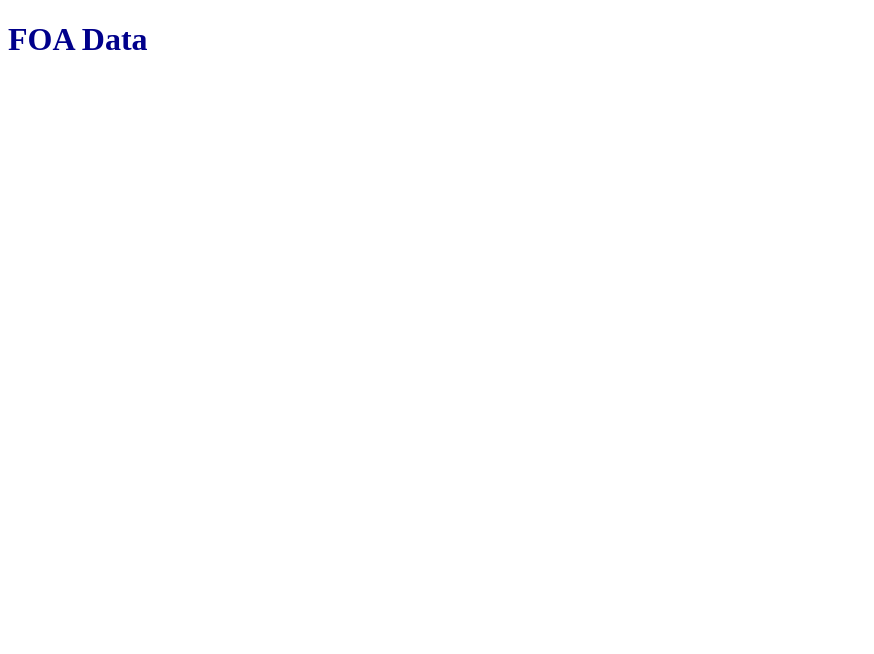
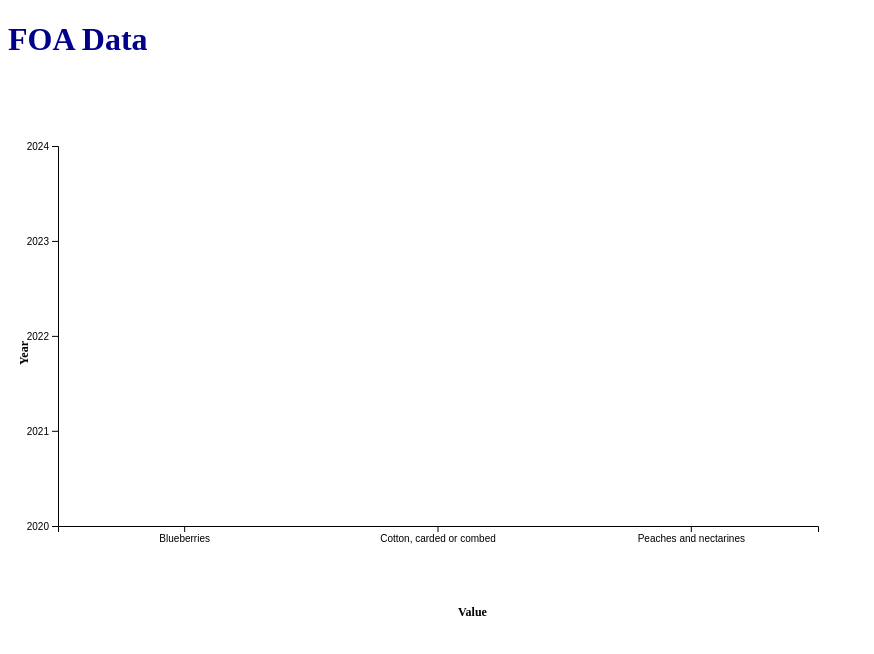
Before and after one commit to Hxhnsxn/CS4460-InfoViz, a plain HTML site: page index.html in a window 1280 px wide. Shown: the whole page, without its empty margins (0-874 px from the left). Drawn offline with nearby package versions, Linux system fonts and the light colour scheme.

Commit message:
drawing a axis and loading data from the trade domain data

```diff
--- /dev/null
+++ b/data/tcl_blue_cotton_peach.csv
@@ -0,0 +1,5 @@
+Domain,Area,Element,Item,Year,Value
+"Crops and livestock products","United States of America","Export quantity","Blueberries","2020","0"
+"Crops and livestock products","United States of America","Export quantity","Blueberries","2024","75419.43"
+"Crops and livestock products","United States of America","Export quantity","Cotton, carded or combed","2024","1930.54"
+"Crops and livestock products","United States of America","Export quantity","Peaches and nectarines","2024","61527.27"
--- a/index.html
+++ b/index.html
@@ -5,8 +5,14 @@
     <meta name="viewport" content="width=device-width, initial-scale=1.0">
     <title></title>
     <link rel="stylesheet" href="style.css">
+    <script src="https://d3js.org/d3.v4.min.js"></script>
+    <script type="text/javascript" src="main.js"></script>
 </head>
 <body>
-    <h1 class="header">FOA Data</h1>
+    <h1 class="header">FOA Data</h1> <br> <br>
+
+    <div id="container">
+        <div id="temp-chart"></div>
+    </div>
 </body>
 </html>
--- a/main.js
+++ b/main.js
@@ -0,0 +1,102 @@
+var width = 500;
+var height = 500;
+
+var width2 = 900;
+width = width2;
+
+var svg = d3.select('svg');
+
+var padding = { t: 60, r: 40, b: 30, l: 100 };
+
+var parseYear = d3.timeParse("%Y");
+
+// Compute chart dimensions - from lab 5
+var barChartWidth = width2 - padding.l - padding.r;
+var chartHeight = height - padding.t - padding.b;
+
+d3.csv("data/tcl_blue_cotton_peach.csv", function(csv) {
+    // loop though all of the columns
+    for (var i = 0; i < csv.length; ++i) {
+        csv[i]["Domain"] = String(csv[i]["Domain"])
+        csv[i]["Area"] = String(csv[i]["Area"])
+        csv[i]["Element"] = String(csv[i]["Element"])
+        csv[i]["Item"] = String(csv[i]["Item"])
+        csv[i]["Year"] = parseYear(csv[i]["Year"]);
+        csv[i]["Value"] = Number(csv[i]["Value"])
+    }
+
+    console.log(csv)
+    var yearExtent = d3.extent(csv, function(row) {
+        return row["Year"]
+    })
+    var valueExtent = d3.extent(csv, function(row) {
+        return row["Value"]
+    })
+
+    var itemNames = csv.map(d => d.Item)
+
+    // Axis setup from Project 5
+    var xScale = d3.scaleBand().domain(itemNames).range([0, barChartWidth]);
+    var yScale = d3.scaleTime()
+        .domain(yearExtent)
+        .range([chartHeight, 30]);
+
+    // var xScale2 = d3.scaleLinear().domain([0, proteinExtent[1]]).range([50, 470]);
+    // var yScale2 = d3.scaleLinear().domain(carbExtent).range([470, 30]);
+
+    var xAxis = d3.axisBottom().scale(xScale);
+    var yAxis = d3.axisLeft()
+        .scale(yScale)
+        .ticks(d3.timeYear.every(1))
+        .tickFormat(d3.timeFormat("%Y"));
+
+    // var xAxis2 = d3.axisBottom().scale(xScale2);
+    // var yAxis2 = d3.axisLeft().scale(yScale2);
+
+    var tempChart = d3
+        .select("#temp-chart")
+        .append("svg:svg")
+        .attr("id", "t-svg")
+        .attr("width", width)
+        .attr("height", height);
+
+    d3.select("#t-svg")
+        .append("text")
+        .attr("x", width / 2)
+        .attr("y", height)
+        .attr("font-size", "12px")
+        .text("Value")
+        .style("font-weight", "bold");
+
+    d3.select("#t-svg")
+        .append("text")
+        .attr("x", -width / 4)
+        .attr("y", 20)
+        .attr("font-size", "12px")
+        .attr("text-anchor", "end")
+        .attr("transform", "rotate(-90)")
+        .text("Year")
+        .style("font-weight", "bold");
+
+    tempChart
+        .append("g")
+        .attr("transform", "translate(50," + (height - 90) + ")")
+        .call(xAxis)
+        .append("text")
+        .attr("class", "label")
+        .attr("x", width - 16)
+        .attr("y", -6)
+        .style("text-anchor", "end")
+
+    tempChart
+        .append("g")
+        .attr("transform", "translate(50, 0)")
+        .call(yAxis)
+        .append("text")
+        .attr("class", "label")
+        .attr("transform", "rotate(-90)")
+        .attr("y", 6)
+        .attr("dy", ".71em")
+        .style("text-anchor", "end")
+
+})
--- a/style.css
+++ b/style.css
@@ -2,3 +2,16 @@
     color: darkblue;
     size: 22pt;
 }
+
+#temp-chart {
+    float: left;
+}
+
+.tick>line {
+    fill: none;
+    stroke: black;
+}
+
+.tick>text {
+    fill: black;
+}
```
